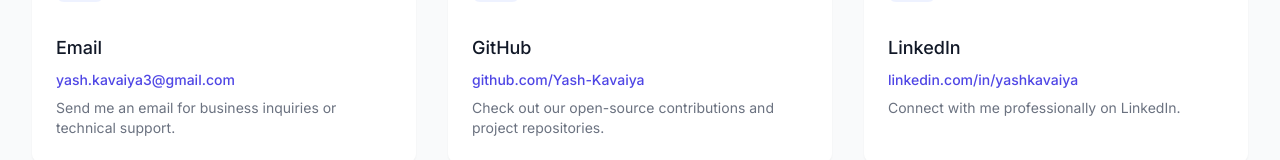
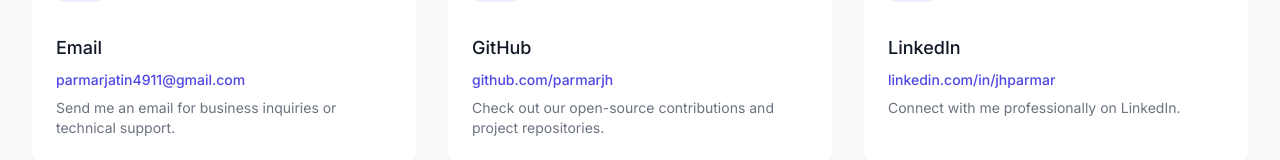
Before and after one commit to parmarjh/AI-dialogflow-saas-webflow, a Next.js app in the folder dialogflow-developer-buddy/: page /contact in a window 1280 px wide. Shown: the part 446-606 px from the top of the page. Built offline with nearby package versions, Linux system fonts and the light colour scheme; no server answers.

Commit message:
Update page.tsx

```diff
--- a/dialogflow-developer-buddy/src/app/contact/page.tsx
+++ b/dialogflow-developer-buddy/src/app/contact/page.tsx
@@ -6,23 +6,23 @@
     {
       icon: <FaEnvelope className="w-6 h-6" />,
       title: "Email",
-      value: "yash.kavaiya3@gmail.com",
+      value: "parmarjatin4911@gmail.com",
       description: "Send me an email for business inquiries or technical support.",
-      link: "mailto:yash.kavaiya3@gmail.com"
+      link: "mailto:parmarjatin4911@gmail.com"
     },
     {
       icon: <FaGithub className="w-6 h-6" />,
       title: "GitHub",
-      value: "github.com/Yash-Kavaiya",
+      value: "github.com/parmarjh",
       description: "Check out our open-source contributions and project repositories.",
-      link: "https://github.com/Yash-Kavaiya"
+      link: "https://github.com/parmarjh"
     },
     {
       icon: <FaLinkedin className="w-6 h-6" />,
       title: "LinkedIn",
-      value: "linkedin.com/in/yashkavaiya",
+      value: "linkedin.com/in/jhparmar",
       description: "Connect with me professionally on LinkedIn.",
-      link: "https://linkedin.com/in/yashkavaiya"}
+      link: "https://linkedin.com/in/jhparmar"}
   ];
 
   return (
```
